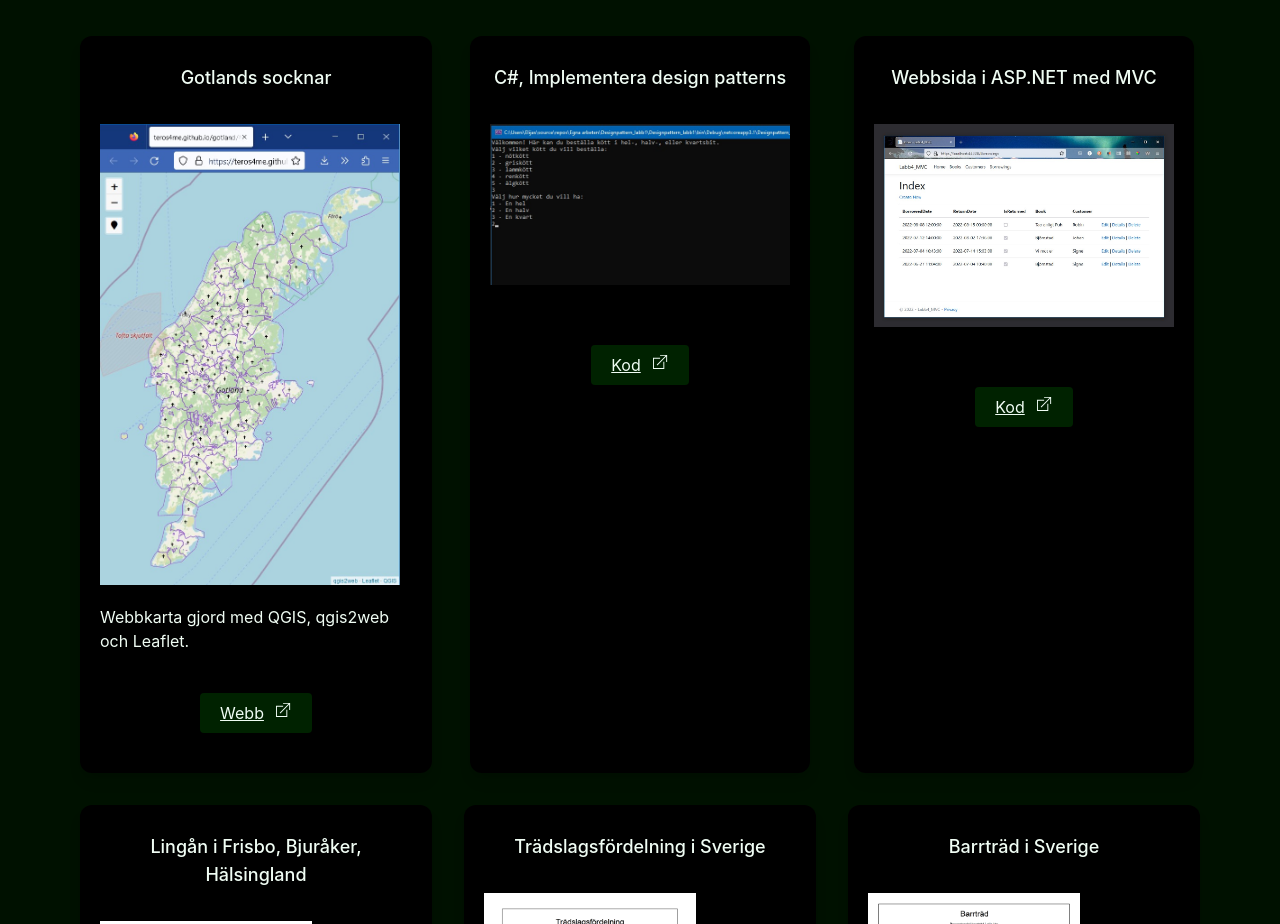
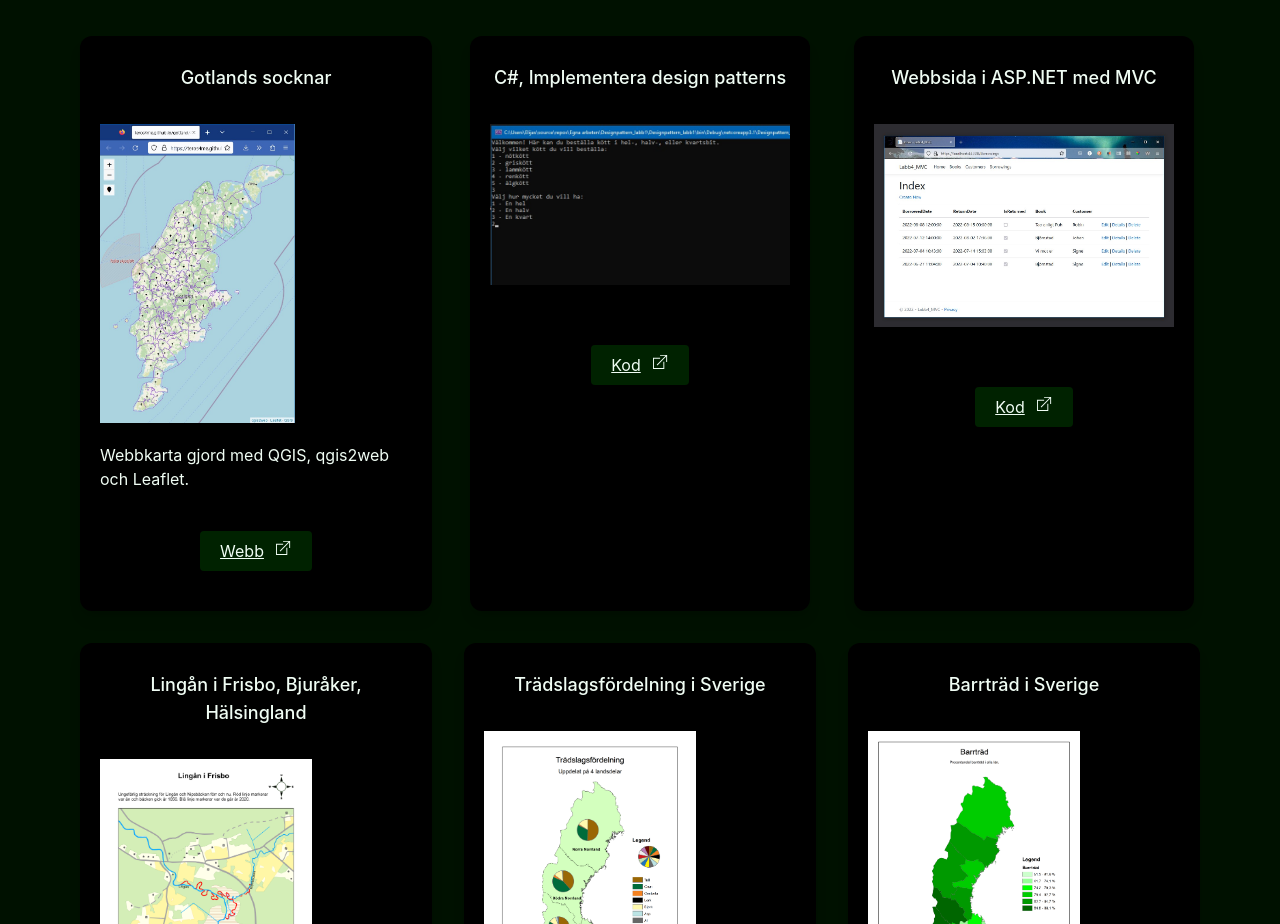
Before and after one commit to teros4me/portfolio, a Next.js app: page / in a window 1280 px wide. Shown: the part 920-1844 px from the top of the page. Built offline with nearby package versions, Linux system fonts and the light colour scheme.

Commit message:
Update PortfolioList.jsx

```diff
--- a/components/PortfolioList.jsx
+++ b/components/PortfolioList.jsx
@@ -13,7 +13,7 @@ const PortfolioList = () => {
       id: 6,
       name: "Gotlands socknar",
       desc: "Webbkarta gjord med QGIS, qgis2web och Leaflet.",
-      pic: <Image src={gotland} width={300} alt={"Miniatyrbild av webbkarta"} />,
+      pic: <Image src={gotland} height={300} alt={"Miniatyrbild av webbkarta"} />,
       codelink: "",
       weblink: <a href="https://teros4me.github.io/gotland" target="_blank">Webb</a>,
       zoomlink: ""
@@ -40,7 +40,7 @@ const PortfolioList = () => {
       id: 3,
       name: "Lingån i Frisbo, Bjuråker, Hälsingland",
       desc: "Karta över Lingåns sträckning, en jämförelse mellan år 1856 och 2020.",
-      pic: <Image src={lingan} height={300} alt={"Miniatyrbild av kartan"} />,
+      pic: <Image src={lingan} height={300} alt={"Miniatyrbild av karta"} />,
       codelink: "",
       weblink: "",
       zoomlink: <a href="https://teros4me.github.io/cv/lingan.png" target="_blank">Förstoring</a>
```
